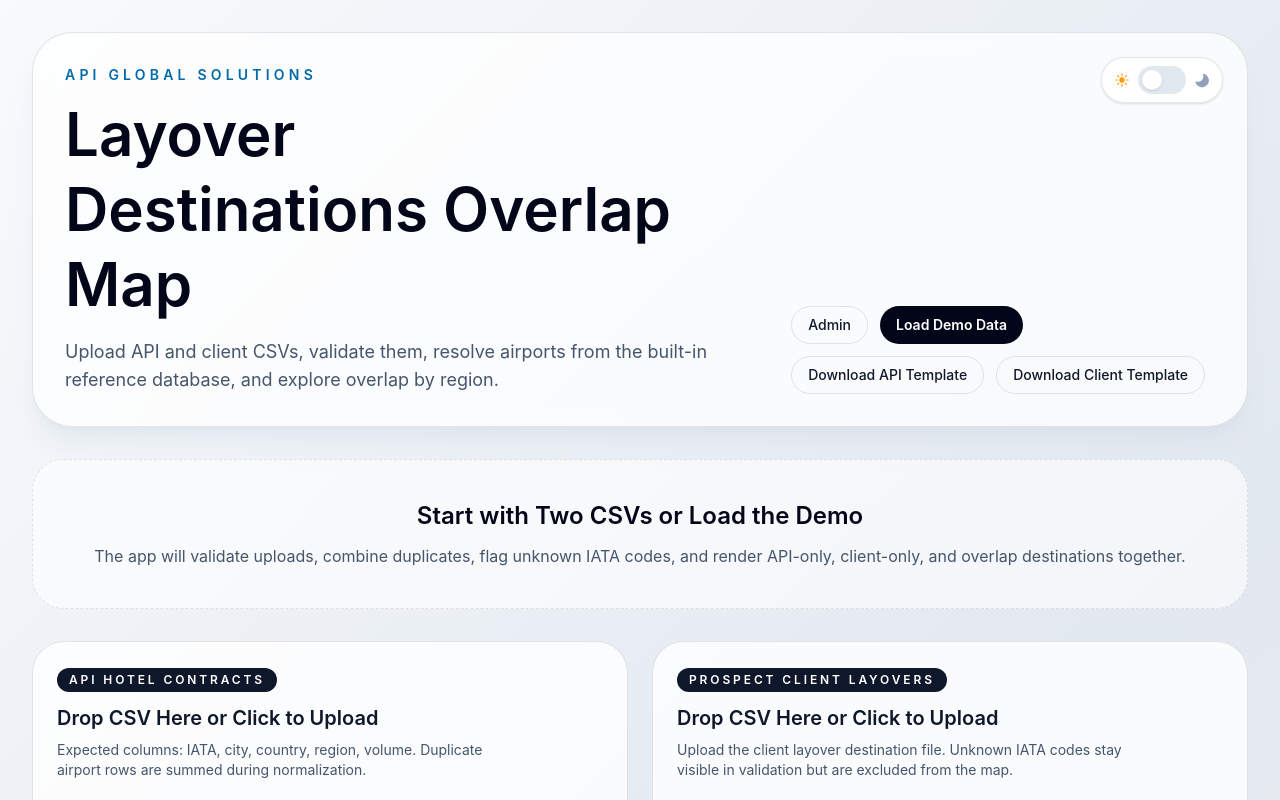
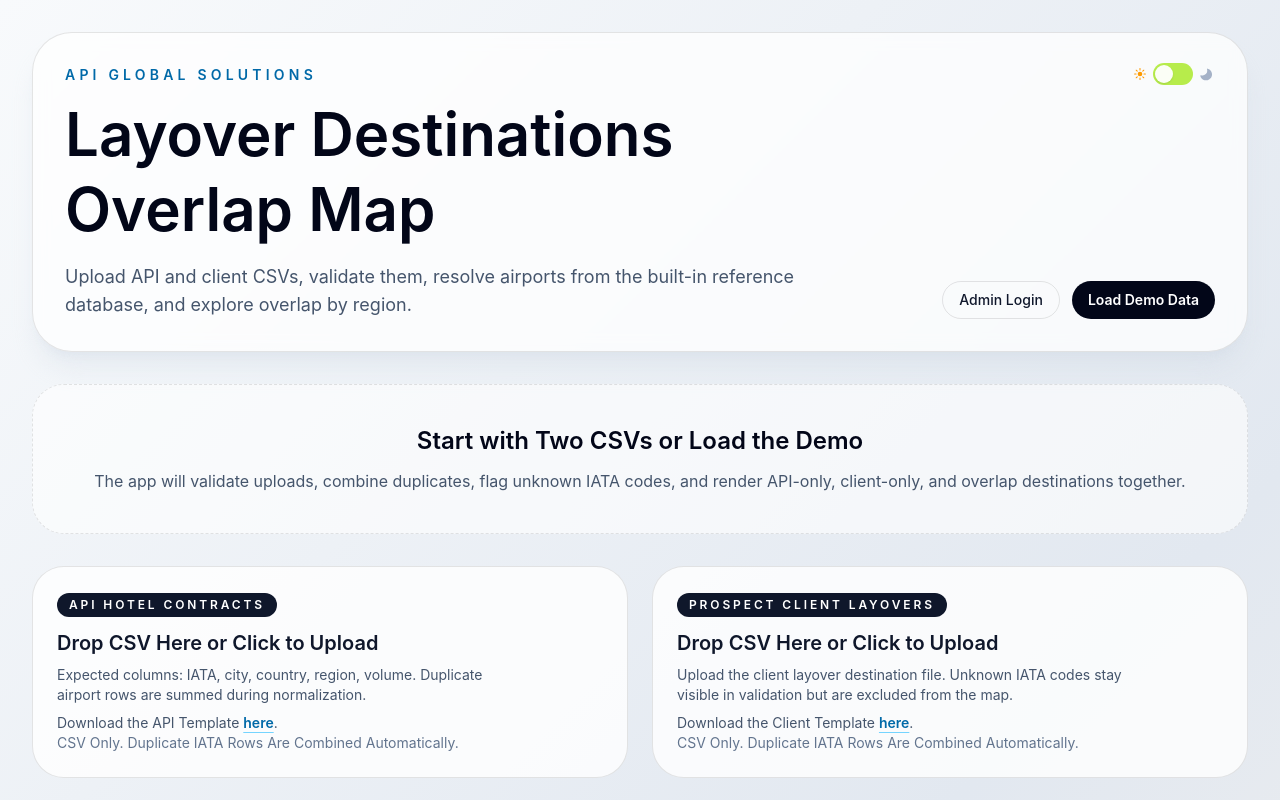
Before and after one commit to ecandamo/map-overlap-tool, a Next.js app: page / in a window 1280 px wide. Shown: the top 800 px of the page. Built offline with nearby package versions, Linux system fonts and the light colour scheme; no server answers; the database is empty.

Commit message:
Adjust toggle styling for dark mode

```diff
--- a/src/components/file-dropzone.tsx
+++ b/src/components/file-dropzone.tsx
@@ -1,6 +1,6 @@
 "use client";
 
-import { ChangeEvent, DragEvent, useRef, useState } from "react";
+import { ChangeEvent, DragEvent, KeyboardEvent, MouseEvent, useRef, useState } from "react";
 
 import { cn } from "@/lib/utils";
 
@@ -9,9 +9,11 @@ type FileDropzoneProps = {
   description: string;
   onFileSelect: (file: File) => void;
   statusText?: string;
+  templateLabel?: string;
+  onTemplateDownload?: () => void;
 };
 
-export function FileDropzone({ label, description, onFileSelect, statusText }: FileDropzoneProps) {
+export function FileDropzone({ label, description, onFileSelect, statusText, templateLabel, onTemplateDownload }: FileDropzoneProps) {
   const inputRef = useRef<HTMLInputElement>(null);
   const [dragging, setDragging] = useState(false);
 
@@ -26,16 +28,34 @@ export function FileDropzone({ label, description, onFileSelect, statusText }: F
     handleFiles(event.target.files);
   }
 
-  function onDrop(event: DragEvent<HTMLButtonElement>) {
+  function openPicker() {
+    inputRef.current?.click();
+  }
+
+  function onDrop(event: DragEvent<HTMLDivElement>) {
     event.preventDefault();
     setDragging(false);
     handleFiles(event.dataTransfer.files);
   }
 
+  function onKeyDown(event: KeyboardEvent<HTMLDivElement>) {
+    if (event.key === "Enter" || event.key === " ") {
+      event.preventDefault();
+      openPicker();
+    }
+  }
+
+  function onTemplateClick(event: MouseEvent<HTMLButtonElement>) {
+    event.stopPropagation();
+    onTemplateDownload?.();
+  }
+
   return (
-    <button
-      type="button"
-      onClick={() => inputRef.current?.click()}
+    <div
+      role="button"
+      tabIndex={0}
+      onClick={openPicker}
+      onKeyDown={onKeyDown}
       onDragOver={(event) => {
         event.preventDefault();
         setDragging(true);
@@ -56,10 +76,23 @@ export function FileDropzone({ label, description, onFileSelect, statusText }: F
         <div>
           <h3 className="text-xl font-semibold text-slate-900 dark:text-white">Drop CSV Here or Click to Upload</h3>
           <p className="mt-2 max-w-md text-sm text-slate-600 dark:text-slate-300">{description}</p>
+          {templateLabel && onTemplateDownload ? (
+            <p className="mt-2 max-w-md text-sm text-slate-600 dark:text-slate-300">
+              Download the {templateLabel}{" "}
+              <button
+                type="button"
+                onClick={onTemplateClick}
+                className="font-semibold text-sky-700 underline decoration-sky-300 underline-offset-4 transition hover:text-sky-800 dark:text-sky-300 dark:decoration-sky-700 dark:hover:text-sky-200"
+              >
+                here
+              </button>
+              .
+            </p>
+          ) : null}
         </div>
       </div>
       <div className="text-sm text-slate-500 dark:text-slate-400">{statusText ?? "CSV Only. Duplicate IATA Rows Are Combined Automatically."}</div>
       <input ref={inputRef} hidden type="file" accept=".csv,text/csv" onChange={onChange} />
-    </button>
+    </div>
   );
 }
--- a/src/components/map-overlap-app.tsx
+++ b/src/components/map-overlap-app.tsx
@@ -211,22 +211,10 @@ export function MapOverlapApp() {
             </div>
             <div className="flex flex-wrap gap-3">
               <a href="/admin" className="rounded-full border border-black/10 px-4 py-2 text-sm font-medium dark:border-white/10">
-                Admin
+                Admin Login
               </a>
               <button onClick={handleLoadDemo} className="rounded-full bg-slate-950 px-4 py-2 text-sm font-semibold text-white dark:bg-white dark:text-slate-950">
                 Load Demo Data
-              </button>
-              <button
-                onClick={() => downloadTextFile("api-template.csv", "IATA,city,country,region,volume\nLHR,London,United Kingdom,Europe,320\nJFK,New York,United States,North America,220\n")}
-                className="rounded-full border border-black/10 px-4 py-2 text-sm font-medium dark:border-white/10"
-              >
-                Download API Template
-              </button>
-              <button
-                onClick={() => downloadTextFile("client-template.csv", "IATA,city,country,region,volume\nSIN,Singapore,Singapore,Asia Pacific,150\nLHR,London,United Kingdom,Europe,290\n")}
-                className="rounded-full border border-black/10 px-4 py-2 text-sm font-medium dark:border-white/10"
-              >
-                Download Client Template
               </button>
             </div>
           </div>
@@ -247,12 +235,20 @@ export function MapOverlapApp() {
             description="Expected columns: IATA, city, country, region, volume. Duplicate airport rows are summed during normalization."
             onFileSelect={(file) => void handleFile(file, "api")}
             statusText={apiResult ? `${apiResult.fileName} Loaded with ${apiResult.normalizedRows.length} Unique Airports.` : undefined}
+            templateLabel="API Template"
+            onTemplateDownload={() =>
+              downloadTextFile("api-template.csv", "IATA,city,country,region,volume\nLHR,London,United Kingdom,Europe,320\nJFK,New York,United States,North America,220\n")
+            }
           />
           <FileDropzone
             label="Prospect Client Layovers"
             description="Upload the client layover destination file. Unknown IATA codes stay visible in validation but are excluded from the map."
             onFileSelect={(file) => void handleFile(file, "client")}
             statusText={clientResult ? `${clientResult.fileName} Loaded with ${clientResult.normalizedRows.length} Unique Airports.` : undefined}
+            templateLabel="Client Template"
+            onTemplateDownload={() =>
+              downloadTextFile("client-template.csv", "IATA,city,country,region,volume\nSIN,Singapore,Singapore,Asia Pacific,150\nLHR,London,United Kingdom,Europe,290\n")
+            }
           />
         </section>
 
--- a/src/components/theme-toggle.tsx
+++ b/src/components/theme-toggle.tsx
@@ -5,7 +5,7 @@ import { cn } from "@/lib/utils";
 
 function SunIcon({ active }: { active: boolean }) {
   return (
-    <svg aria-hidden="true" viewBox="0 0 24 24" className={cn("h-4 w-4", active ? "text-amber-500" : "text-slate-400 dark:text-slate-500")}>
+    <svg aria-hidden="true" viewBox="0 0 24 24" className={cn("h-3.5 w-3.5", active ? "text-amber-500" : "text-slate-400/80 dark:text-slate-500")}>
       <circle cx="12" cy="12" r="4" fill="currentColor" />
       <g stroke="currentColor" strokeLinecap="round" strokeWidth="1.8">
         <path d="M12 2.75v2.5" />
@@ -23,7 +23,7 @@ function SunIcon({ active }: { active: boolean }) {
 
 function MoonIcon({ active }: { active: boolean }) {
   return (
-    <svg aria-hidden="true" viewBox="0 0 24 24" className={cn("h-4 w-4", active ? "text-slate-950 dark:text-slate-50" : "text-slate-400 dark:text-slate-500")}>
+    <svg aria-hidden="true" viewBox="0 0 24 24" className={cn("h-3.5 w-3.5", active ? "text-slate-800 dark:text-slate-100" : "text-slate-400/80 dark:text-slate-500")}>
       <path
         fill="currentColor"
         d="M14.9 2.8a1 1 0 0 0-1.21 1.27 8.2 8.2 0 0 1-10.2 10.2 1 1 0 0 0-1.27 1.21A10.25 10.25 0 1 0 14.9 2.8Z"
@@ -45,23 +45,23 @@ export function ThemeToggle() {
       aria-label={isDark ? "Switch to Light Mode" : "Switch to Dark Mode"}
       onClick={() => setTheme(isDark ? "light" : "dark")}
       className={cn(
-        "inline-flex items-center gap-3 rounded-full border px-3 py-2 transition-colors duration-200",
-        "border-black/10 bg-white/85 text-slate-900 shadow-sm hover:bg-white dark:border-white/10 dark:bg-slate-950/80 dark:text-slate-100 dark:hover:bg-slate-950"
+        "inline-flex items-center gap-2 rounded-full px-2.5 py-1.5 transition-colors duration-200",
+        "bg-transparent text-slate-900 hover:bg-transparent dark:text-slate-100 dark:hover:bg-transparent"
       )}
     >
-      <span className="flex items-center gap-2">
+      <span className="flex items-center gap-1.5">
         <SunIcon active={!isDark} />
         <span
           aria-hidden="true"
           className={cn(
-            "relative flex h-7 w-12 items-center rounded-full p-1 transition-colors duration-200",
-            isDark ? "bg-slate-700" : "bg-slate-200"
+            "relative flex h-5.5 w-10 items-center rounded-full p-0.5 transition-colors duration-200",
+            isDark ? "bg-lime-500/85" : "bg-lime-400/70"
           )}
         >
           <span
             className={cn(
-              "h-5 w-5 rounded-full bg-white shadow-sm transition-transform duration-200 dark:bg-slate-50",
-              isDark ? "translate-x-5" : "translate-x-0"
+              "h-4.5 w-4.5 rounded-full bg-white/95 shadow-[0_1px_2px_rgba(15,23,42,0.12)] transition-transform duration-200 dark:bg-slate-100/95",
+              isDark ? "translate-x-4.5" : "translate-x-0"
             )}
           />
         </span>
```
Also changed, not shown: 1 other file (tests, documents, lock files or other folders).
